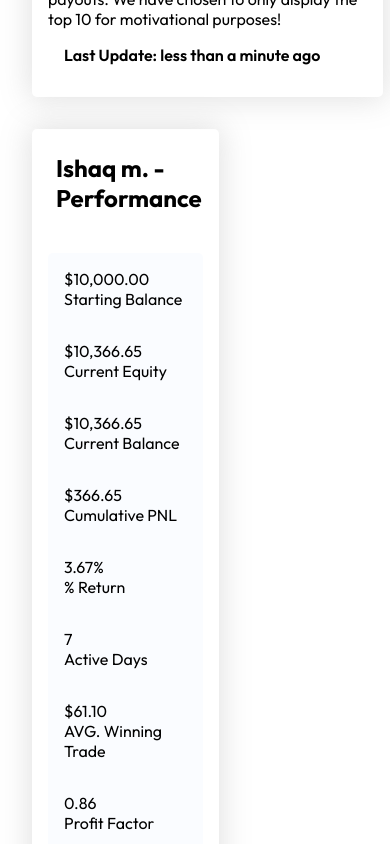
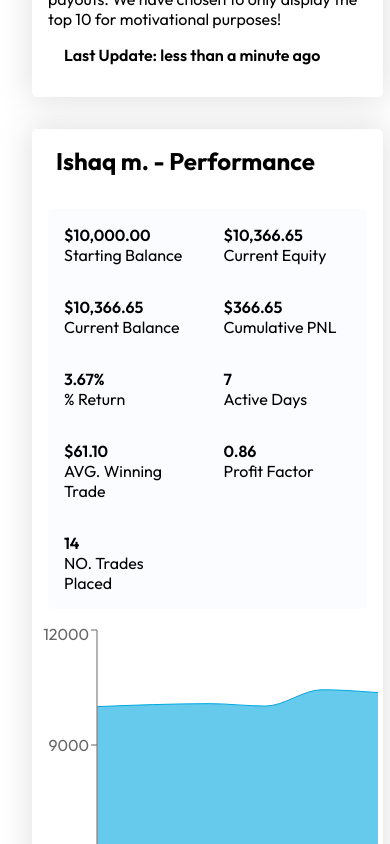
Before and after one commit to Devanshugoell/funderpro, a React (Create React App) app: page / in a window 390 px wide. Shown: the part 1120-1964 px from the top of the page. Built offline with nearby package versions, Linux system fonts and the light colour scheme.

Commit message:
change in padding and made it responsive

```diff
--- a/src/Performance/Performance.css
+++ b/src/Performance/Performance.css
@@ -8,7 +8,7 @@
 }
 
 h2 {
-  padding: 1em;
+  padding: 0.7em 1em;
 }
 .stats {
   display: grid;
@@ -20,3 +20,26 @@
 .box {
   padding: 1em;
 }
+
+.box p:first-child {
+  font-weight: 600;
+}
+
+/* Responsiveness */
+
+@media screen and (max-width: 1024px) {
+  .performance {
+    max-width: 90%;
+    width: 100%;
+  }
+  .data-chart {
+    display: flex;
+  }
+}
+
+@media screen and (max-width: 944px) {
+  .data-chart {
+    display: flex;
+    flex-direction: column;
+  }
+}
```
